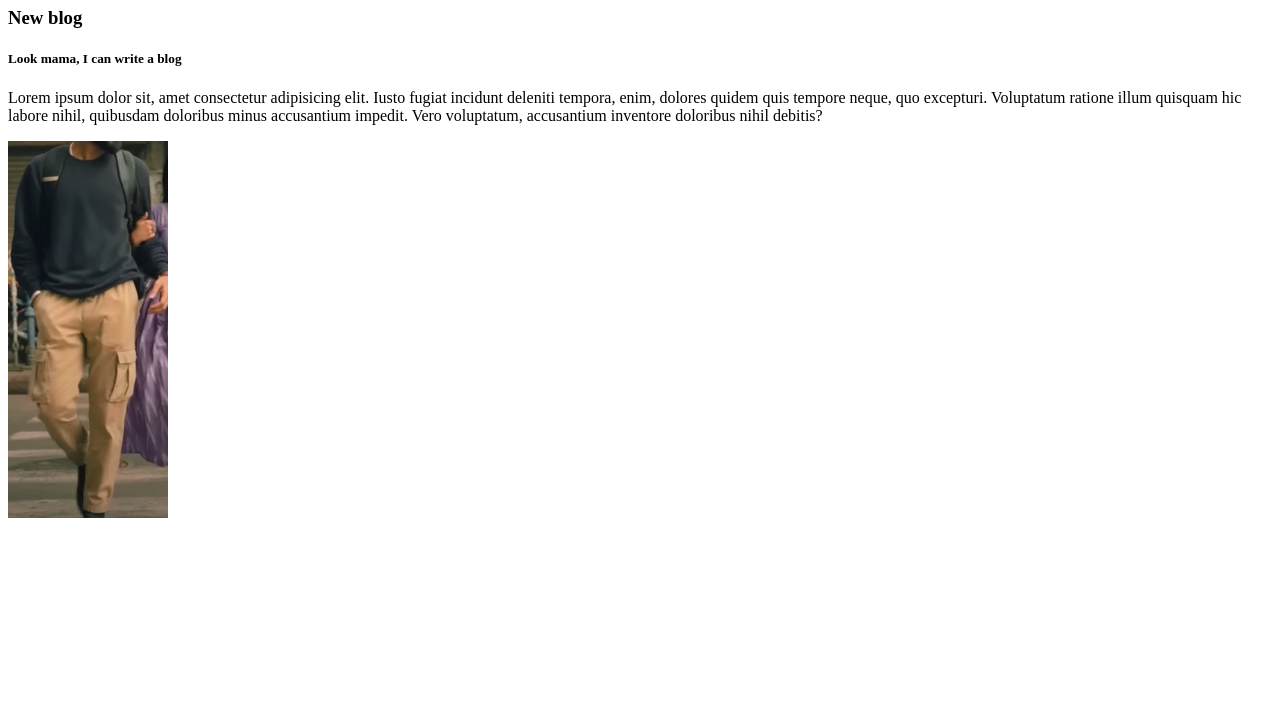
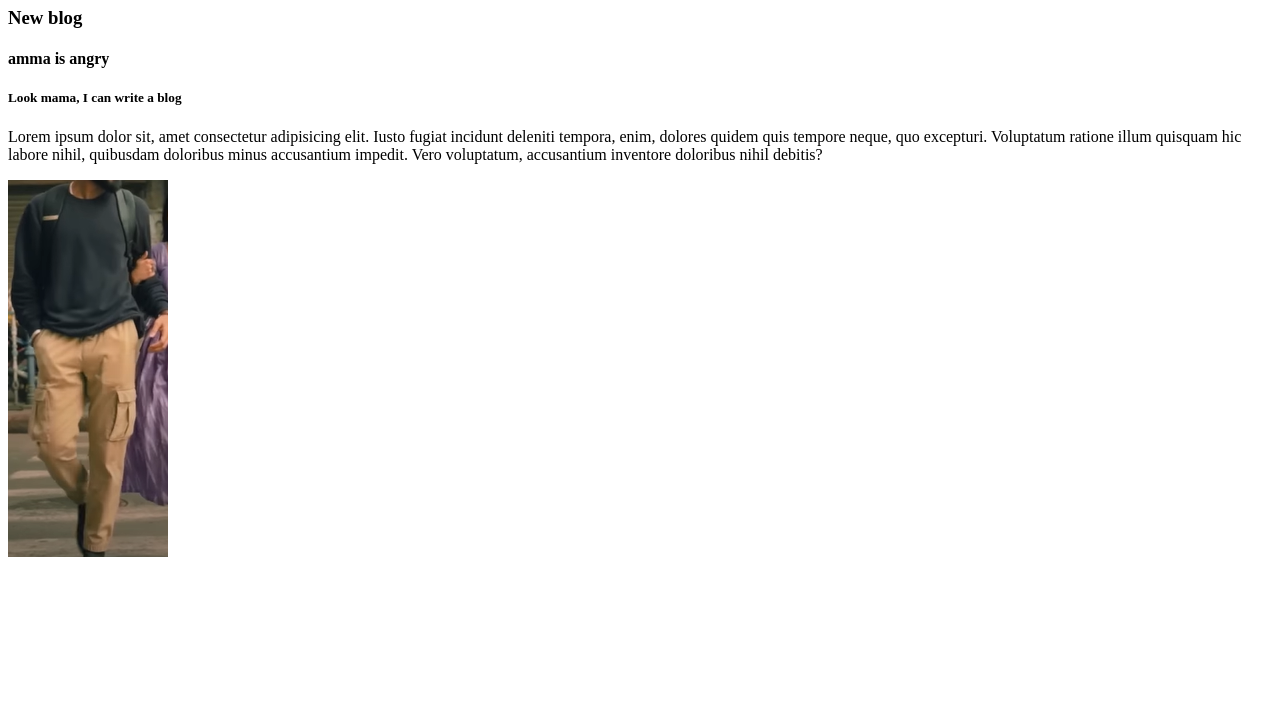
Before and after one commit to tanvirsiraj/practice-repo, a plain HTML site: page index.html in a window 1280 px wide. Shown: the part 73-800 px from the top of the page. Drawn offline with Linux system fonts and the light colour scheme.

Commit message:
amma is angry

```diff
--- a/index.html
+++ b/index.html
@@ -12,6 +12,7 @@
     <h1>hello</h1>
     <div>
         <h3>New blog</h3>
+        <h4>amma is angry </h4>
         <h5>Look mama, I can write a blog</h5>
         <p>Lorem ipsum dolor sit, amet consectetur adipisicing elit. Iusto fugiat incidunt deleniti tempora, enim,
             dolores quidem quis tempore neque, quo excepturi. Voluptatum ratione illum quisquam hic labore nihil,
```
